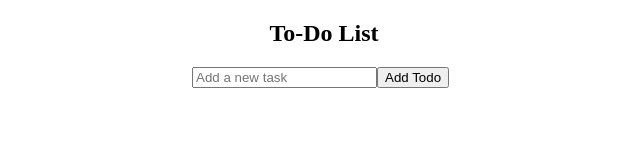
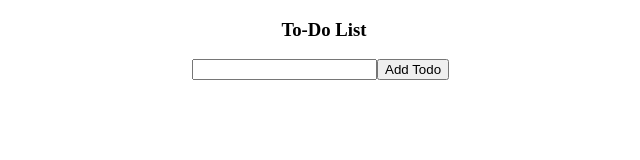
Before and after one commit to acciojob/todo-react-RakeshDP, a React app: page / in a window 1280 px wide. Shown: the whole page, without its empty margins (316-956 px from the left). Built offline with nearby package versions, Linux system fonts and the light colour scheme.

Commit message:
submitting code-Fri Sep 15 2023 02:59:51 GMT+0530 (India Standard Time)

```diff
--- a/src/components/App.js
+++ b/src/components/App.js
@@ -22,11 +22,10 @@ const App = () => {
 
   return (
     <div>
-      <h2>To-Do List</h2>
+      <h3>To-Do List</h3>
       <div className="main">
         <input
           type="text"
-          placeholder="Add a new task"
           value={newTodo}
           onChange={(e) => setNewTodo(e.target.value)}
         />
--- a/src/styles/App.css
+++ b/src/styles/App.css
@@ -2,7 +2,7 @@
 input{
     margin-left: 500px;
 }
-h2{
+h3{
     text-align: center;
 }
 
```
